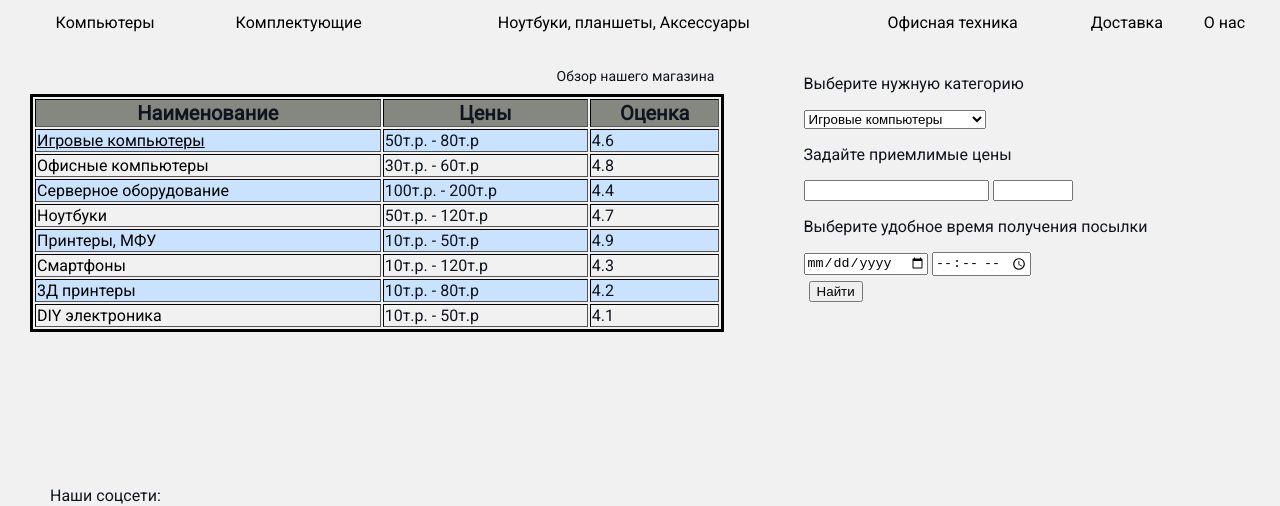
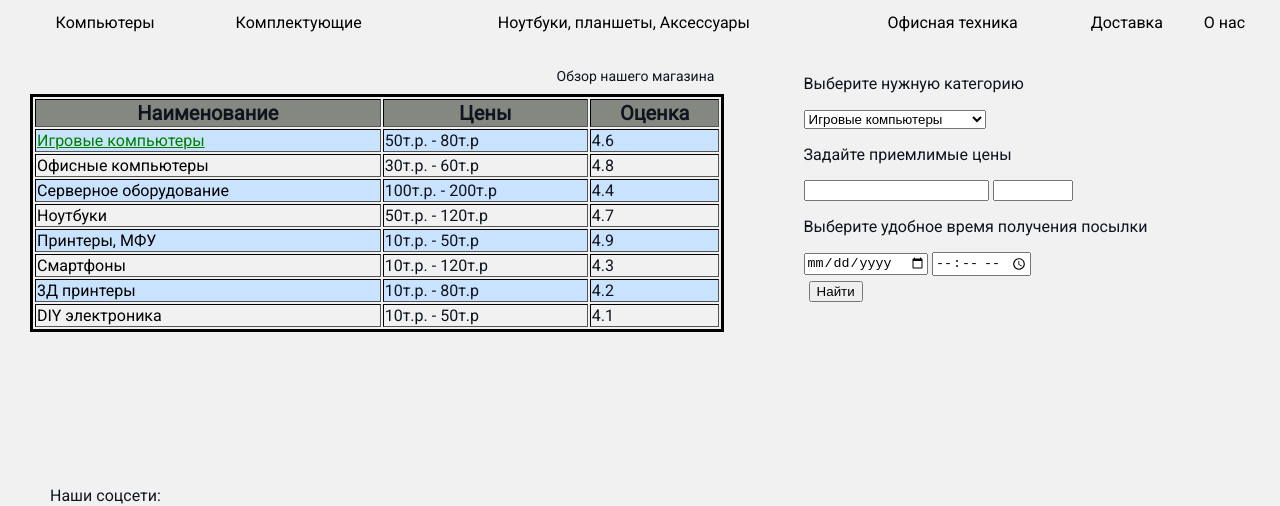
Before and after one commit to Ibragim26/shop, a plain HTML site: page index.html in a window 1280 px wide. In both pictures the pointer is over the link "Игровые компьютеры". Shown: the part 219-725 px from the top of the page. Drawn offline with Linux system fonts and the light colour scheme.

Commit message:
version 0.2.1

```diff
--- a/styles.css
+++ b/styles.css
@@ -104,7 +104,12 @@ a {
     text-decoration: none;
 }
 
-a:hover {
+table a:hover {
+    text-decoration: underline;
+    color: green;
+}
+
+a:hover{
     text-decoration: underline;
 }
 
@@ -123,3 +128,7 @@ nav{
     margin-top: 20px;
     align-items: center;
 }
+
+td:hover{
+    color: red;
+}
```
